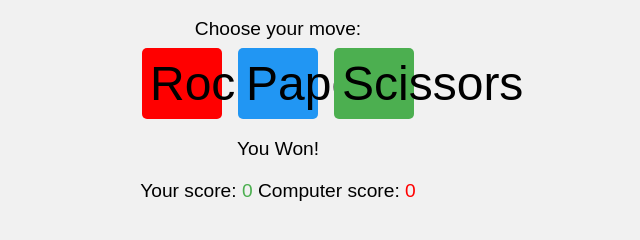
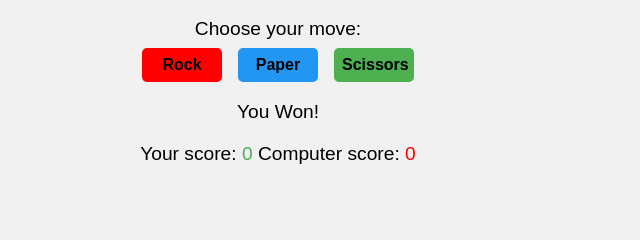
Before and after one commit to DerekDanielson/rockPaperScissorsGame, a plain HTML site: page index.html in a window 1280 px wide. Shown: the part 264-504 px from the top of the page, without its empty margins (362-1002 px from the left). Drawn offline with Linux system fonts and the light colour scheme.

Commit message:
Styled button text

```diff
--- a/style.css
+++ b/style.css
@@ -28,7 +28,8 @@ p {
 
 button {
     border: none;
-    font-size: 3rem;
+    font-size: 1rem;
+    font-weight: bold;
     margin: 0 .5rem;
     padding: .5rem;
     cursor: pointer;
```
